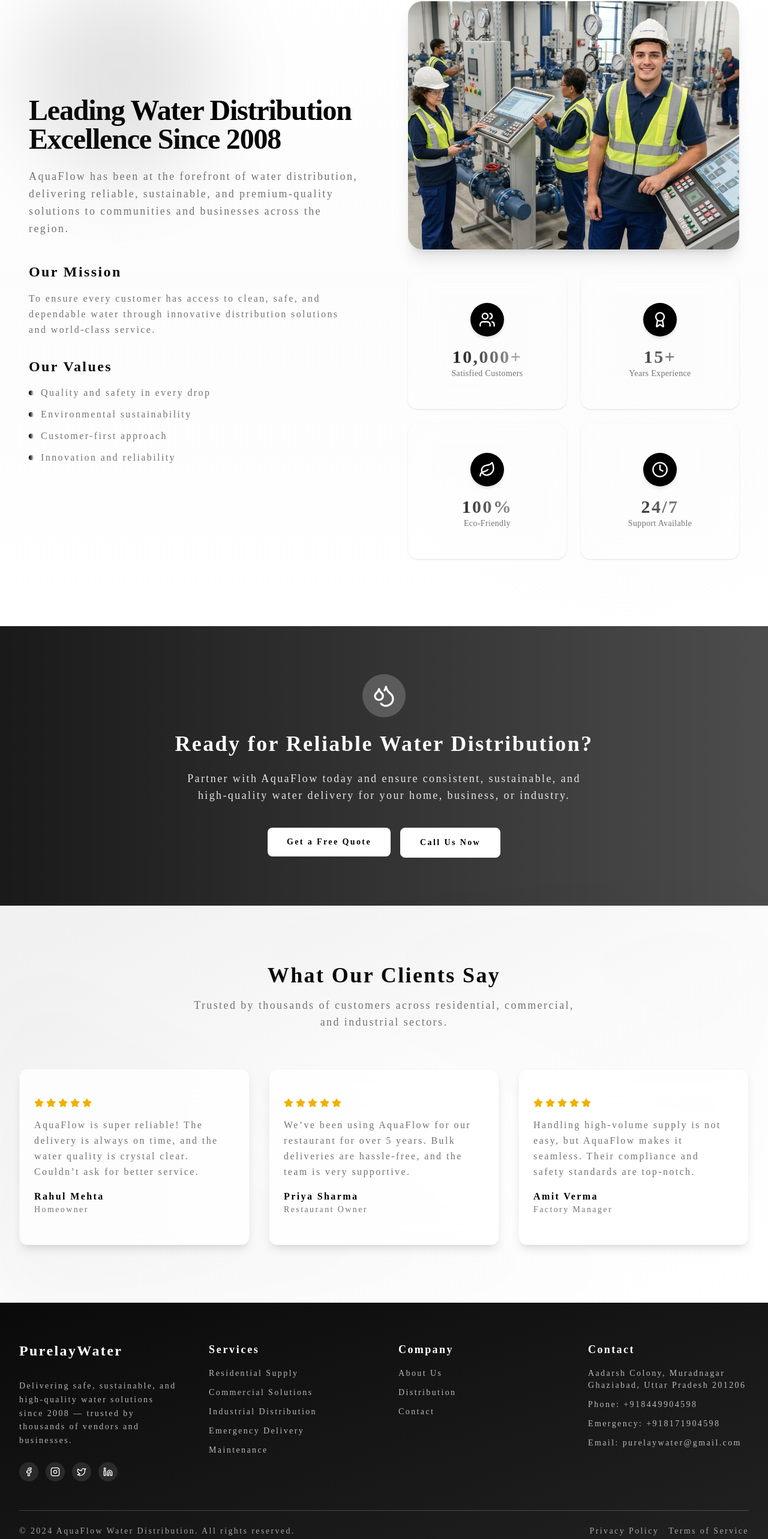
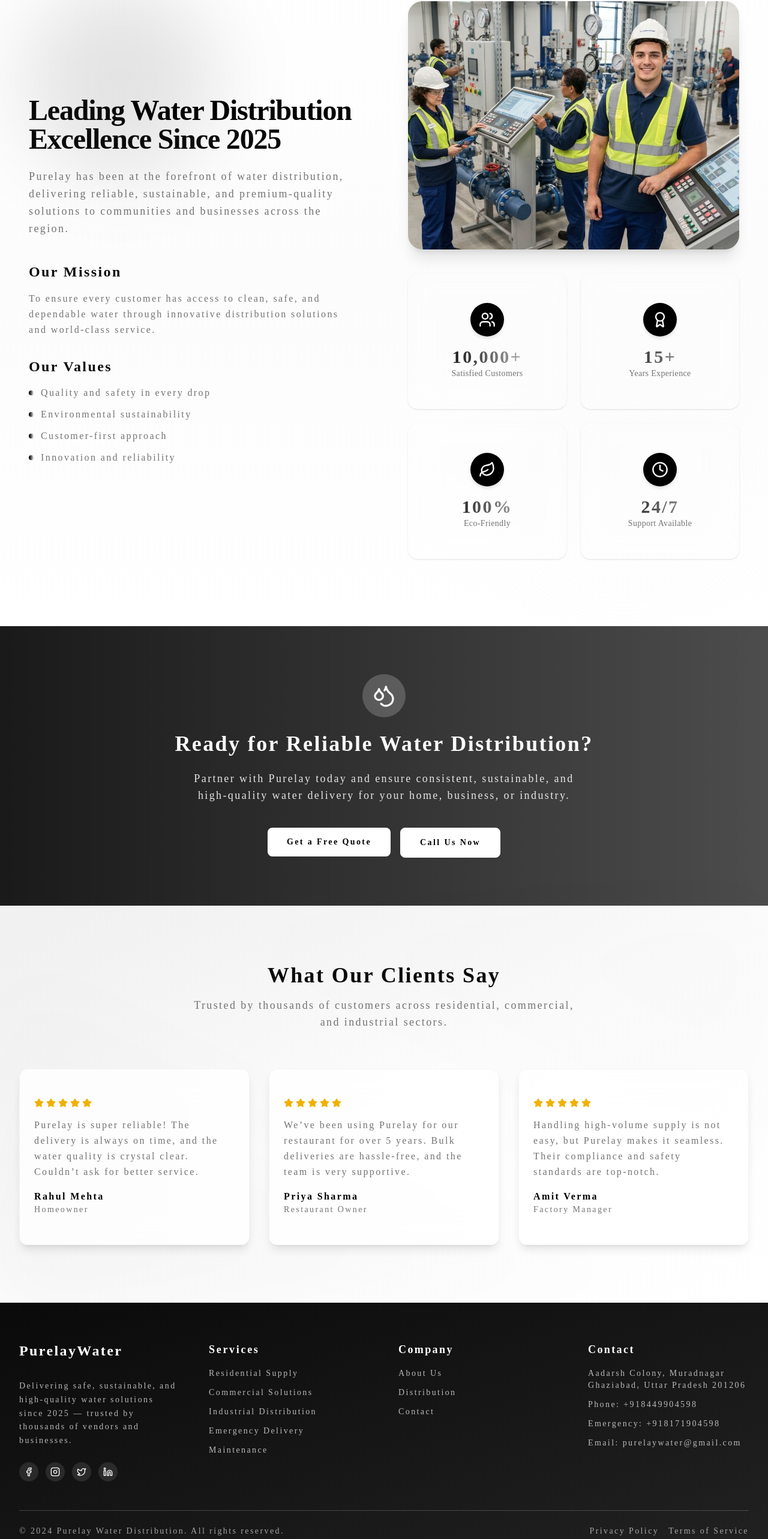
Before and after one commit to MOHDSAKIB-Krapton/paani, a Next.js app: page / in a window 1280 px wide. Shown: the part 4774-7340 px from the top of the page at 60% size. Built offline with nearby package versions, Linux system fonts and the light colour scheme.

Commit message:
Fixed brand name

```diff
--- a/src/app/distribution/page.tsx
+++ b/src/app/distribution/page.tsx
@@ -61,8 +61,8 @@
             Our Distribution Network
           </h1>
           <p className="text-lg text-muted-foreground max-w-3xl mx-auto">
-            AquaFlow delivers safe, sustainable, and affordable water solutions
-            — from production to your business.
+            Purelay delivers safe, sustainable, and affordable water solutions —
+            from production to your business.
           </p>
         </section>
 
@@ -147,7 +147,7 @@
           </div>
         </section>
 
-        {/* Why Choose AquaFlow */}
+        {/* Why Choose Purelay */}
         <section className="relative py-20 bg-gradient-to-b from-background to-muted rounded-xl">
           <div className="max-w-6xl mx-auto px-6">
             {/* Section Title */}
@@ -161,7 +161,7 @@
               </h2>
               <p className="mt-6 text-lg text-muted-foreground max-w-2xl mx-auto">
                 Discover the key reasons why businesses, communities, and
-                households trust AquaFlow for reliable water distribution.
+                households trust Purelay for reliable water distribution.
               </p>
             </div>
 
--- a/src/components/about-section.tsx
+++ b/src/components/about-section.tsx
@@ -28,10 +28,10 @@
                 <span className="text-transparent bg-clip-text bg-gradient-to-r from-primary to-primary">
                   Water Distribution
                 </span>{" "}
-                Excellence Since 2008
+                Excellence Since 2025
               </h2>
               <p className="text-lg text-muted-foreground max-w-xl leading-relaxed">
-                AquaFlow has been at the forefront of water distribution,
+                Purelay has been at the forefront of water distribution,
                 delivering reliable, sustainable, and premium-quality solutions
                 to communities and businesses across the region.
               </p>
@@ -71,7 +71,7 @@
             <div className="aspect-[4/3] rounded-3xl overflow-hidden shadow-xl ring-1 ring-white/20">
               <img
                 src="../images/professional-water-distribution-team-working-with-.jpg"
-                alt="AquaFlow team and facilities"
+                alt="Purelay team and facilities"
                 className="w-full h-full object-cover hover:scale-105 transition-transform duration-700"
               />
             </div>
--- a/src/components/cta-banner.tsx
+++ b/src/components/cta-banner.tsx
@@ -22,7 +22,7 @@
 
         {/* Subtext */}
         <p className="max-w-2xl mx-auto text-lg text-primary-foreground/90">
-          Partner with AquaFlow today and ensure consistent, sustainable, and
+          Partner with Purelay today and ensure consistent, sustainable, and
           high-quality water delivery for your home, business, or industry.
         </p>
 
--- a/src/components/footer.tsx
+++ b/src/components/footer.tsx
@@ -39,7 +39,7 @@
 
             <p className="text-background/70 text-sm leading-relaxed max-w-xs">
               Delivering safe, sustainable, and high-quality water solutions
-              since 2008 — trusted by thousands of vendors and businesses.
+              since 2025 — trusted by thousands of vendors and businesses.
             </p>
             <div className="flex space-x-3">
               {SOCIAL_MEDIA.map((Icon, i) => (
@@ -145,7 +145,7 @@
 
         {/* Bottom Row */}
         <div className="border-t border-background/20 mt-12 pt-6 flex flex-col sm:flex-row justify-between items-center text-sm text-background/60">
-          <p>© 2024 AquaFlow Water Distribution. All rights reserved.</p>
+          <p>© 2024 Purelay Water Distribution. All rights reserved.</p>
           <div className="flex space-x-4 mt-4 sm:mt-0">
             <a href="/legal" className="hover:text-primary transition-colors">
               Privacy Policy
--- a/src/components/test.tsx
+++ b/src/components/test.tsx
@@ -20,7 +20,7 @@
               <Droplets className="h-7 w-7 text-primary" />
             </div>
             <span className="text-2xl font-extrabold tracking-tight text-foreground">
-              AquaFlow
+              Purelay
             </span>
           </div>
 
--- a/src/components/testimonials.tsx
+++ b/src/components/testimonials.tsx
@@ -8,19 +8,19 @@
     name: "Rahul Mehta",
     role: "Homeowner",
     feedback:
-      "AquaFlow is super reliable! The delivery is always on time, and the water quality is crystal clear. Couldn’t ask for better service.",
+      "Purelay is super reliable! The delivery is always on time, and the water quality is crystal clear. Couldn’t ask for better service.",
   },
   {
     name: "Priya Sharma",
     role: "Restaurant Owner",
     feedback:
-      "We’ve been using AquaFlow for our restaurant for over 5 years. Bulk deliveries are hassle-free, and the team is very supportive.",
+      "We’ve been using Purelay for our restaurant for over 5 years. Bulk deliveries are hassle-free, and the team is very supportive.",
   },
   {
     name: "Amit Verma",
     role: "Factory Manager",
     feedback:
-      "Handling high-volume supply is not easy, but AquaFlow makes it seamless. Their compliance and safety standards are top-notch.",
+      "Handling high-volume supply is not easy, but Purelay makes it seamless. Their compliance and safety standards are top-notch.",
   },
 ];
 
--- a/src/page-partials/legal.tsx
+++ b/src/page-partials/legal.tsx
@@ -16,7 +16,7 @@
           Privacy Policy
         </h2>
         <p className="mb-4">
-          At AquaFlow Water Distribution (&quot;Company&quot;, &quot;we&quot;,
+          At Purelay Water Distribution (&quot;Company&quot;, &quot;we&quot;,
           &quot;our&quot;, &quot;us&quot;), we value your trust and are
           committed to safeguarding the privacy of your personal information.
           This Privacy Policy outlines how we collect, use, disclose, and
@@ -117,7 +117,7 @@
           Terms of Service
         </h2>
         <p className="mb-4">
-          By accessing or using AquaFlow Water Distribution services, you agree
+          By accessing or using Purelay Water Distribution services, you agree
           to the following Terms of Service. If you do not agree, please do not
           use our services.
         </p>
@@ -127,7 +127,7 @@
         </h3>
         <p>
           You must be at least 18 years old to create an account and purchase
-          from AquaFlow. By using our services, you confirm that you meet these
+          from Purelay. By using our services, you confirm that you meet these
           requirements.
         </p>
 
@@ -192,7 +192,7 @@
           6. Limitation of Liability
         </h3>
         <p>
-          AquaFlow will not be liable for indirect, incidental, or consequential
+          Purelay will not be liable for indirect, incidental, or consequential
           damages arising from the use of our services, beyond the value of the
           product purchased.
         </p>
```
